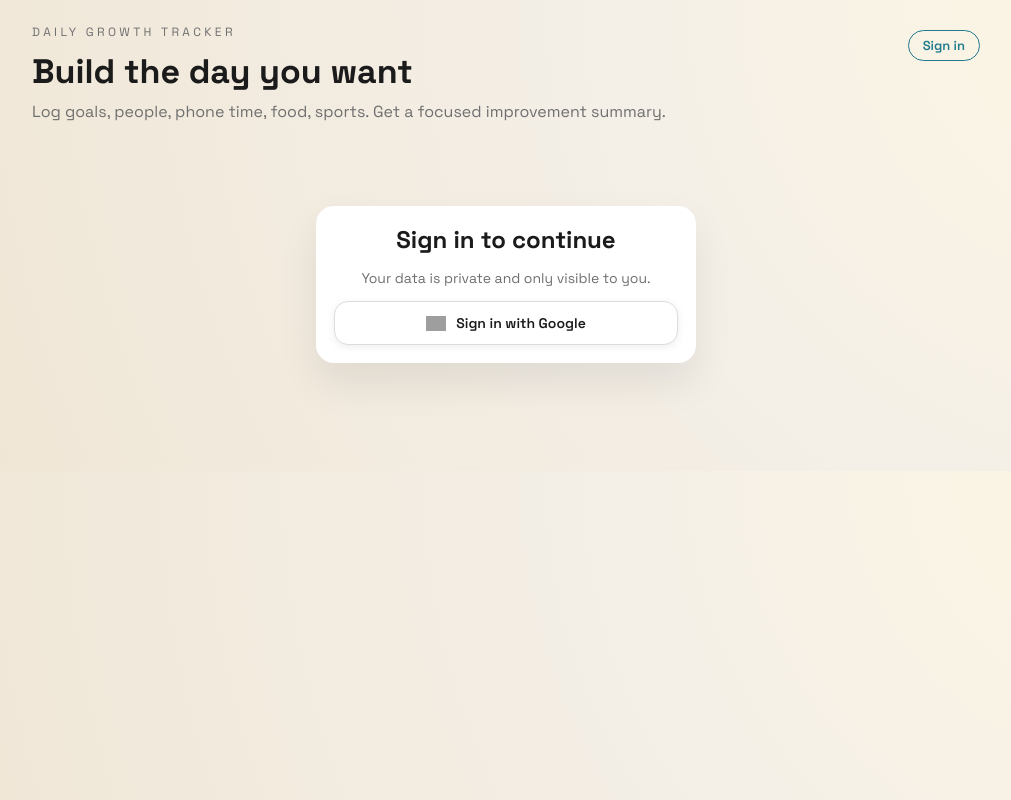
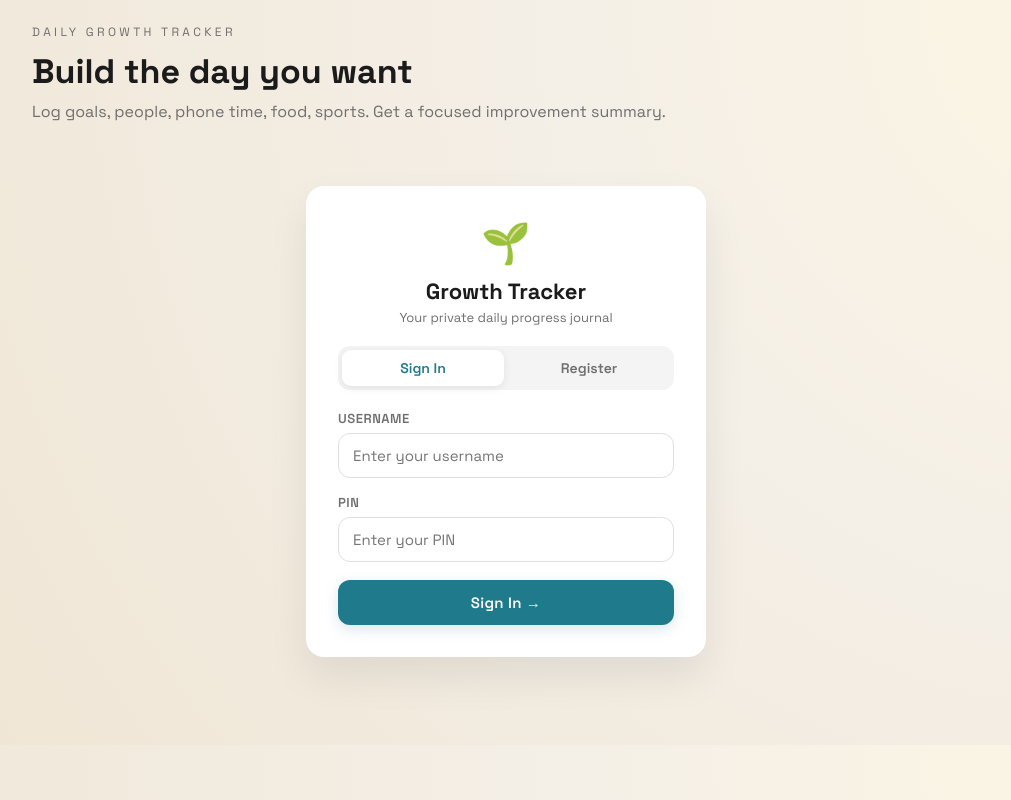
Before and after one commit to WHH-JULIET/GrowthTracker, a FastAPI app: page / in a window 1280 px wide. Shown: the whole page, without its empty margins (134-1145 px from the left). Run offline with FastAPI, Linux system fonts and the light colour scheme; grey boxes are pictures that could not be loaded.

Commit message:
Replace OAuth with username+PIN auth

```diff
--- a/app/static/app.js
+++ b/app/static/app.js
@@ -1,5 +1,3 @@
-const today = new Date().toISOString().split('T')[0];
-
 const form = document.getElementById('entryForm');
 const summaryContent = document.getElementById('summaryContent');
 const historyList = document.getElementById('historyList');
@@ -16,32 +14,94 @@ let editingDate = null;
 async function initAuth() {
   const res = await fetch('/auth/me');
   const data = await res.json();
-
   if (!data.authenticated) {
     loginWall.style.display = 'flex';
     mainContent.style.display = 'none';
-    authBar.innerHTML = `<a href="/auth/login" class="btn-google-small">Sign in</a>`;
+    authBar.innerHTML = '';
     return false;
   }
+  showApp(data.username);
+  return true;
+}
 
+function showApp(username) {
   loginWall.style.display = 'none';
   mainContent.style.display = 'grid';
   authBar.innerHTML = `
-    <div class="user-info">
-      ${data.picture ? `<img src="${data.picture}" class="avatar" alt="${data.name}" />` : ''}
-      <span>${data.name}</span>
-      <a href="/auth/logout" class="btn-logout">Sign out</a>
+    <div class="user-pill">
+      <span class="user-pill-name">👤 ${username}</span>
+      <button class="btn-logout" id="logoutBtn">Sign out</button>
     </div>
   `;
-  return true;
+  document.getElementById('logoutBtn').addEventListener('click', async () => {
+    await fetch('/auth/logout', { method: 'POST' });
+    location.reload();
+  });
 }
+
+// ── Login / Register tabs ─────────────────────────────────────────────────────
+document.getElementById('tabLogin').addEventListener('click', () => {
+  document.getElementById('loginForm').style.display = 'grid';
+  document.getElementById('registerForm').style.display = 'none';
+  document.getElementById('tabLogin').classList.add('active');
+  document.getElementById('tabRegister').classList.remove('active');
+});
+
+document.getElementById('tabRegister').addEventListener('click', () => {
+  document.getElementById('registerForm').style.display = 'grid';
+  document.getElementById('loginForm').style.display = 'none';
+  document.getElementById('tabRegister').classList.add('active');
+  document.getElementById('tabLogin').classList.remove('active');
+});
+
+document.getElementById('loginForm').addEventListener('submit', async (e) => {
+  e.preventDefault();
+  const username = document.getElementById('loginUsername').value.trim();
+  const pin = document.getElementById('loginPin').value.trim();
+  const err = document.getElementById('loginError');
+  const res = await fetch('/auth/login', {
+    method: 'POST',
+    headers: { 'Content-Type': 'application/json' },
+    body: JSON.stringify({ username, pin })
+  });
+  const data = await res.json();
+  if (!res.ok) {
+    err.innerHTML = '⚠️ ' + data.error;
+    err.style.display = 'flex';
+    return;
+  }
+  err.style.display = 'none';
+  showApp(data.username);
+  loadLast();
+  loadHistory();
+});
+
+document.getElementById('registerForm').addEventListener('submit', async (e) => {
+  e.preventDefault();
+  const username = document.getElementById('regUsername').value.trim();
+  const pin = document.getElementById('regPin').value.trim();
+  const err = document.getElementById('registerError');
+  const res = await fetch('/auth/register', {
+    method: 'POST',
+    headers: { 'Content-Type': 'application/json' },
+    body: JSON.stringify({ username, pin })
+  });
+  const data = await res.json();
+  if (!res.ok) {
+    err.innerHTML = '⚠️ ' + data.error;
+    err.style.display = 'flex';
+    return;
+  }
+  err.style.display = 'none';
+  showApp(data.username);
+  loadLast();
+  loadHistory();
+});
 
 // ── Medicines toggle ──────────────────────────────────────────────────────────
 hasMedicinesCheck.addEventListener('change', () => {
   medicinesTakenRow.style.display = hasMedicinesCheck.checked ? 'grid' : 'none';
-  if (!hasMedicinesCheck.checked) {
-    form.elements['medicines_taken'].checked = false;
-  }
+  if (!hasMedicinesCheck.checked) form.elements['medicines_taken'].checked = false;
 });
 
 // ── Summary rendering ─────────────────────────────────────────────────────────
@@ -61,10 +121,9 @@ function renderEntry(entry) {
     summaryContent.innerHTML = '<p class="placeholder">No entries yet.</p>';
     return;
   }
-  let medicineHtml = '';
-  if (entry.has_medicines) {
-    medicineHtml = `<div><strong>Medicines:</strong> ${entry.medicines_taken ? 'Taken' : 'Not taken'}</div>`;
-  }
+  const medicineHtml = entry.has_medicines
+    ? `<div><strong>Medicines:</strong> ${entry.medicines_taken ? 'Taken' : 'Not taken'}</div>`
+    : '';
   summaryContent.innerHTML = `
     <div><strong>Date:</strong> ${entry.date}</div>
     <div><strong>Goals:</strong> ${entry.goals || '-'}</div>
@@ -136,7 +195,6 @@ function renderHistory(entries) {
     historyList.innerHTML = '<p class="placeholder">No history yet.</p>';
     return;
   }
-
   const reversed = entries.slice().reverse();
   const visible = historyShowAll ? reversed : reversed.slice(0, HISTORY_PAGE_SIZE);
   visible.forEach(entry => historyList.appendChild(buildHistoryItem(entry)));
@@ -145,10 +203,7 @@ function renderHistory(entries) {
     const btn = document.createElement('button');
     btn.className = 'btn-view-more';
     btn.textContent = historyShowAll ? 'Show Less ▲' : `View More (${reversed.length - HISTORY_PAGE_SIZE} more) ▼`;
-    btn.addEventListener('click', () => {
-      historyShowAll = !historyShowAll;
-      renderHistory(entries);
-    });
+    btn.addEventListener('click', () => { historyShowAll = !historyShowAll; renderHistory(entries); });
     historyList.appendChild(btn);
   }
 
@@ -174,40 +229,32 @@ function renderHistory(entries) {
 async function loadHistory() {
   const res = await fetch('/api/entries');
   if (res.status === 401) return;
-  const entries = await res.json();
-  renderHistory(entries);
+  renderHistory(await res.json());
 }
 
 async function loadLast() {
   const res = await fetch('/api/entries/last');
   if (res.status === 401) return;
-  const entry = await res.json();
-  renderEntry(entry);
+  renderEntry(await res.json());
 }
 
 // ── Form submit ───────────────────────────────────────────────────────────────
 form.addEventListener('submit', async (e) => {
   e.preventDefault();
   const data = Object.fromEntries(new FormData(form).entries());
-  const textFields = ['goals', 'people_involved', 'food', 'sports'];
-  const empty = textFields.find(f => !data[f] || !data[f].trim());
-  if (empty) {
-    alert(`"${empty.replace('_', ' ')}" is required. Write "nil" if nothing to fill.`);
-    return;
-  }
+  const empty = ['goals', 'people_involved', 'food', 'sports'].find(f => !data[f]?.trim());
+  if (empty) { alert(`"${empty.replace('_', ' ')}" is required. Write "nil" if nothing to fill.`); return; }
   data.phone_minutes = parseInt(data.phone_minutes || '0', 10);
   data.has_medicines = form.elements['has_medicines'].checked;
   data.medicines_taken = form.elements['medicines_taken'].checked;
 
   const url = editingDate ? `/api/entries/${editingDate}` : '/api/entries';
-  const method = editingDate ? 'PUT' : 'POST';
   const res = await fetch(url, {
-    method,
+    method: editingDate ? 'PUT' : 'POST',
     headers: { 'Content-Type': 'application/json' },
     body: JSON.stringify(data)
   });
-  const entry = await res.json();
-  renderEntry(entry);
+  renderEntry(await res.json());
   resetForm();
   await loadHistory();
 });
@@ -215,9 +262,4 @@ form.addEventListener('submit', async (e) => {
 loadLastBtn.addEventListener('click', loadLast);
 
 // ── Boot ──────────────────────────────────────────────────────────────────────
-initAuth().then(authenticated => {
-  if (authenticated) {
-    loadLast();
-    loadHistory();
-  }
-});
+initAuth().then(ok => { if (ok) { loadLast(); loadHistory(); } });
--- a/app/static/styles.css
+++ b/app/static/styles.css
@@ -271,102 +271,170 @@ button#loadLast:hover {
   box-shadow: none;
 }
 
+/* ── Auth bar (top right when logged in) ── */
 .auth-bar {
   display: flex;
   align-items: center;
-  gap: 10px;
   flex-shrink: 0;
-  padding-top: 6px;
+  padding-top: 4px;
 }
 
-.user-info {
+.user-pill {
   display: flex;
   align-items: center;
   gap: 10px;
-  font-size: 14px;
-  font-weight: 500;
+  background: #fff;
+  border: 1.5px solid #e8e8e8;
+  border-radius: 999px;
+  padding: 6px 6px 6px 14px;
+  box-shadow: 0 2px 10px rgba(0,0,0,0.06);
 }
 
-.avatar {
-  width: 34px;
-  height: 34px;
-  border-radius: 50%;
-  object-fit: cover;
-  border: 2px solid var(--accent);
+.user-pill-name {
+  font-size: 13px;
+  font-weight: 600;
+  color: var(--ink);
+  letter-spacing: 0.01em;
 }
 
 .btn-logout {
-  font-size: 13px;
-  color: var(--muted);
-  text-decoration: none;
-  border: 1px solid #ddd;
-  padding: 4px 12px;
+  font-size: 12px;
+  font-weight: 600;
+  color: #fff;
+  background: #e74c3c;
+  border: none;
+  padding: 6px 14px;
   border-radius: 999px;
-  transition: background 0.15s;
+  cursor: pointer;
+  box-shadow: none;
+  transition: background 0.15s, transform 0.1s;
+  letter-spacing: 0.02em;
 }
 
 .btn-logout:hover {
-  background: #f0f0f0;
+  background: #c0392b;
+  box-shadow: none;
 }
 
-.btn-google-small {
-  font-size: 13px;
-  font-weight: 600;
-  color: var(--accent);
-  text-decoration: none;
-  border: 1.5px solid var(--accent);
-  padding: 6px 14px;
-  border-radius: 999px;
-  transition: background 0.15s;
-}
-
-.btn-google-small:hover {
-  background: rgba(31,122,140,0.07);
-}
-
+/* ── Login wall ── */
 .login-wall {
   display: flex;
   justify-content: center;
-  padding: 60px 16px;
+  align-items: center;
+  min-height: 60vh;
+  padding: 40px 16px;
 }
 
 .login-card {
-  max-width: 380px;
+  max-width: 400px;
   width: 100%;
-  text-align: center;
   display: grid;
-  gap: 14px;
+  gap: 20px;
+  padding: 32px;
 }
 
-.login-card h2 {
-  margin: 0;
+.login-brand {
+  text-align: center;
 }
 
-.login-card p {
+.login-brand .login-icon {
+  font-size: 40px;
+  margin-bottom: 8px;
+}
+
+.login-brand h2 {
+  margin: 0 0 4px;
+  font-size: 22px;
+}
+
+.login-brand p {
   color: var(--muted);
   margin: 0;
-  font-size: 14px;
+  font-size: 13px;
 }
 
-.btn-google {
-  display: inline-flex;
-  align-items: center;
-  justify-content: center;
-  gap: 10px;
-  background: #fff;
-  color: var(--ink);
-  border: 1.5px solid #ddd;
-  padding: 12px 20px;
-  border-radius: 14px;
-  font-weight: 600;
-  font-size: 14px;
-  text-decoration: none;
-  transition: box-shadow 0.18s;
-  box-shadow: 0 2px 8px rgba(0,0,0,0.07);
+/* ── Tabs ── */
+.login-tabs {
+  display: flex;
+  background: #f4f4f4;
+  border-radius: 12px;
+  padding: 4px;
+  gap: 4px;
 }
 
-.btn-google:hover {
-  box-shadow: 0 4px 16px rgba(0,0,0,0.13);
+.tab {
+  flex: 1;
+  background: transparent;
+  color: var(--muted);
+  border: none;
+  box-shadow: none;
+  border-radius: 9px;
+  padding: 9px;
+  font-size: 14px;
+  font-weight: 600;
+  transition: background 0.18s, color 0.18s, box-shadow 0.18s;
+}
+
+.tab:hover {
+  background: rgba(0,0,0,0.04);
+  box-shadow: none;
+  color: var(--ink);
+}
+
+.tab.active {
+  background: #fff;
+  color: var(--accent);
+  box-shadow: 0 2px 8px rgba(0,0,0,0.08);
+}
+
+/* ── Login/Register forms ── */
+.login-card form {
+  gap: 16px;
+}
+
+.login-card label {
+  font-size: 13px;
+  color: var(--muted);
+  font-weight: 600;
+  letter-spacing: 0.04em;
+  text-transform: uppercase;
+}
+
+.login-card input {
+  font-size: 15px;
+  padding: 12px 14px;
+  border-radius: 12px;
+  border: 1.5px solid #e0e0e0;
+  transition: border-color 0.15s, box-shadow 0.15s;
+}
+
+.login-card input:focus {
+  outline: none;
+  border-color: var(--accent);
+  box-shadow: 0 0 0 3px rgba(31,122,140,0.12);
+}
+
+.login-card button[type="submit"] {
+  width: 100%;
+  padding: 13px;
+  font-size: 15px;
+  border-radius: 12px;
+  letter-spacing: 0.02em;
+  margin-top: 2px;
+}
+
+.form-error {
+  display: flex;
+  align-items: center;
+  gap: 6px;
+  background: #fff0ee;
+  border: 1px solid #fcc;
+  color: #c0392b;
+  font-size: 13px;
+  font-weight: 500;
+  padding: 10px 12px;
+  border-radius: 10px;
+  margin: 0;
 }
 
 @media (max-width: 720px) {
--- a/app/templates/index.html
+++ b/app/templates/index.html
@@ -20,17 +20,37 @@
         <div id="authBar" class="auth-bar"></div>
       </header>
 
+      <!-- Login / Register wall -->
       <div id="loginWall" class="login-wall" style="display:none;">
         <div class="card login-card">
-          <h2>Sign in to continue</h2>
-          <p>Your data is private and only visible to you.</p>
-          <a href="/auth/login" class="btn-google">
-            <img src="https://www.gstatic.com/firebasejs/ui/2.0.0/images/auth/google.svg" width="20" alt="Google" />
-            Sign in with Google
-          </a>
+          <div class="login-brand">
+            <div class="login-icon">🌱</div>
+            <h2>Growth Tracker</h2>
+            <p>Your private daily progress journal</p>
+          </div>
+
+          <div class="login-tabs">
+            <button id="tabLogin" class="tab active" type="button">Sign In</button>
+            <button id="tabRegister" class="tab" type="button">Register</button>
+          </div>
+
+          <form id="loginForm">
+            <label>Username<input type="text" id="loginUsername" autocomplete="username" placeholder="Enter your username" /></label>
+            <label>PIN<input type="password" id="loginPin" inputmode="numeric" maxlength="10" placeholder="Enter your PIN" /></label>
+            <p id="loginError" class="form-error" style="display:none;">⚠️ </p>
+            <button type="submit">Sign In →</button>
+          </form>
+
+          <form id="registerForm" style="display:none;">
+            <label>Username<input type="text" id="regUsername" autocomplete="username" placeholder="Choose a username" /></label>
+            <label>PIN<input type="password" id="regPin" inputmode="numeric" maxlength="10" placeholder="Choose a PIN (min 4 digits)" /></label>
+            <p id="registerError" class="form-error" style="display:none;">⚠️ </p>
+            <button type="submit">Create Account →</button>
+          </form>
         </div>
       </div>
 
+      <!-- Main app -->
       <main class="content" id="mainContent" style="display:none;">
         <section class="card form-card">
           <h2>New Entry</h2>
@@ -39,42 +59,34 @@
               Date
               <input type="date" name="date" id="dateInput" value="{{ today }}" />
             </label>
-
             <label>
               Goals
               <textarea name="goals" rows="3" placeholder="Top 1-3 goals (or nil)" required></textarea>
             </label>
-
             <label>
               People Involved in My Life
               <textarea name="people_involved" rows="3" placeholder="People you interacted with today (or nil)" required></textarea>
             </label>
-
             <label>
               Phone Time (min)
               <input type="number" name="phone_minutes" min="0" placeholder="0" />
             </label>
-
             <label>
               Food Items
               <textarea name="food" rows="2" placeholder="Meals/snacks (or nil)" required></textarea>
             </label>
-
             <label>
               Sports/Activity
               <textarea name="sports" rows="2" placeholder="Sports or workout (or nil)" required></textarea>
             </label>
-
             <label class="toggle">
               <input type="checkbox" name="has_medicines" id="hasMedicinesCheck" />
               I have prescribed medicines
             </label>
-
             <label class="toggle" id="medicinesTakenRow" style="display:none;">
               <input type="checkbox" name="medicines_taken" />
               Medicines taken today
             </label>
-
             <button type="submit">Save Entry</button>
           </form>
         </section>
--- /dev/null
+++ b/data/users.json
@@ -0,0 +1,3 @@
+{
+  "shreya": "46437ab18a6657040b4535297ff247b20c535c02263713f88b6a9e17484f1f3f"
+}
--- a/requirements.txt
+++ b/requirements.txt
@@ -1,7 +1,5 @@
 fastapi==0.111.1
 uvicorn==0.30.1
 jinja2==3.1.4
-authlib==1.3.1
-httpx==0.27.0
 itsdangerous==2.2.0
 python-multipart==0.0.9
```
Also changed, not shown: app/web.py (+84 -69 lines), data/shreya/growth_data.json (added, +13 -0 lines).
